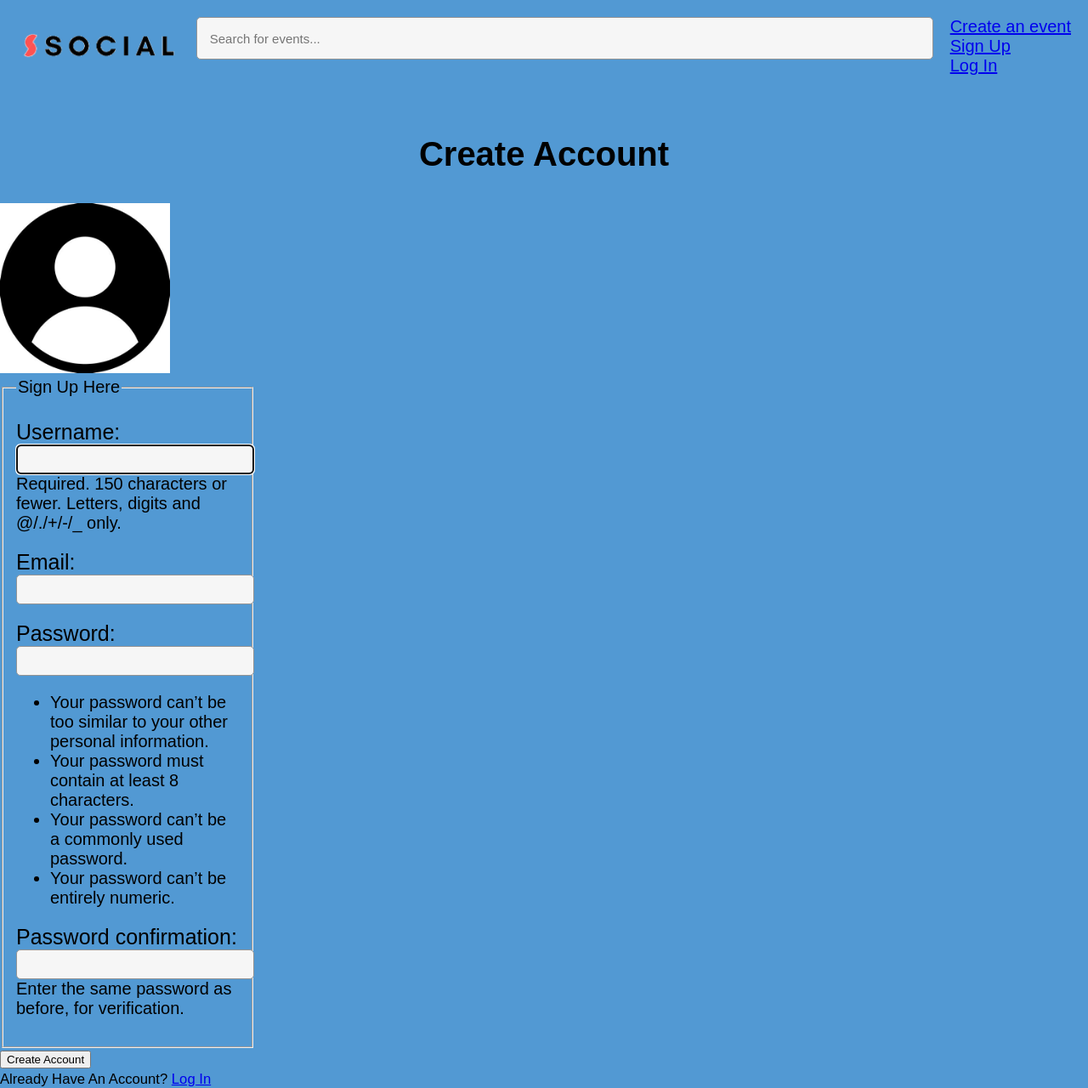
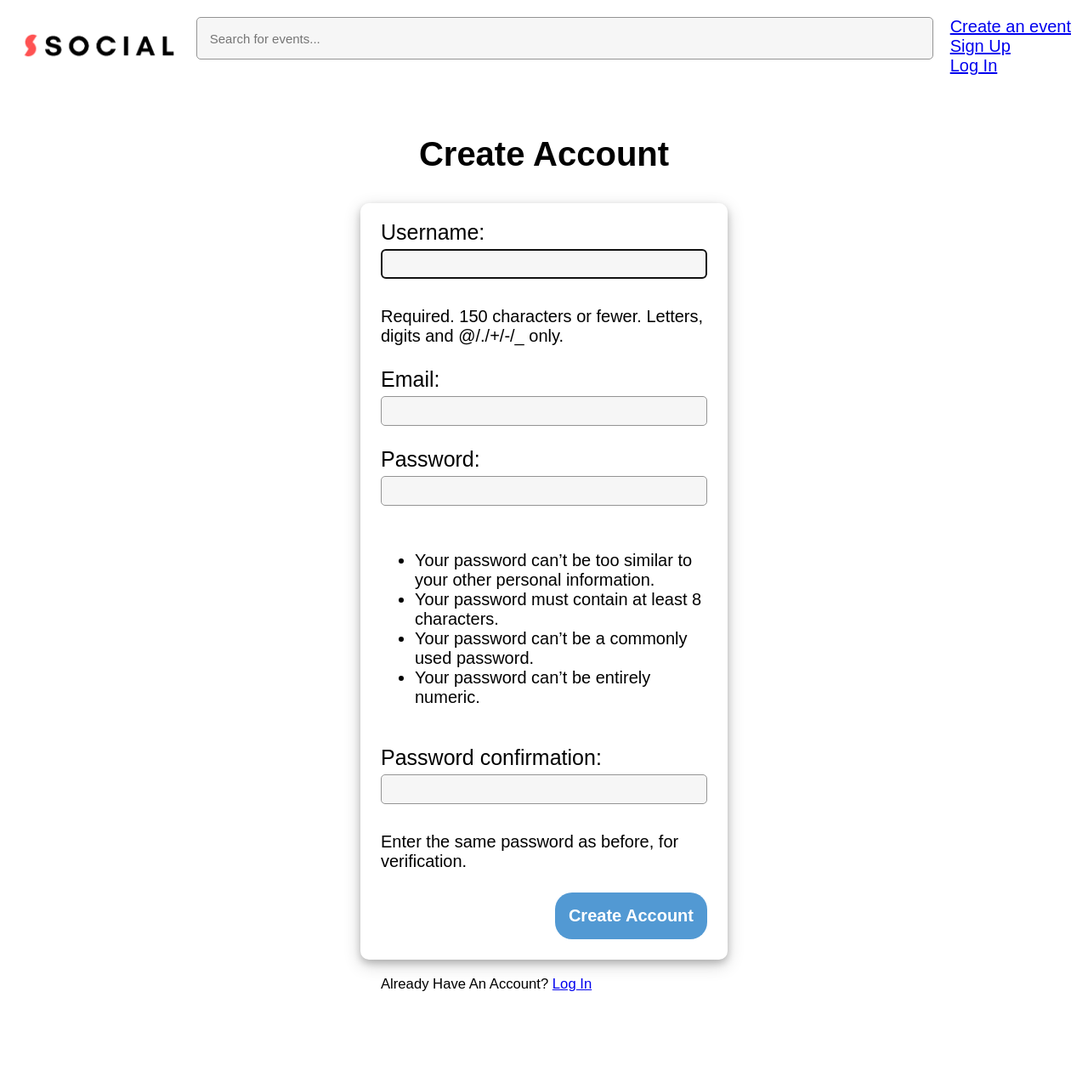
Before and after one commit to JamesDownes5/Social, a Django app: page /signup/ in a window 1280 px wide. Shown: the whole page at 85% size. After the commit the page ends 1166 px from the top, so only its background shows below. Run offline with Django 4.2, Linux system fonts and the light colour scheme.

Commit message:
Beautiful

```diff
--- a/social/core/static/core/style.css
+++ b/social/core/static/core/charles.css
@@ -3,63 +3,11 @@
     --socialRed: #ff5252;
   }
 
-<<<<<<< HEAD
-  .search-box{
-    position: absolute;
-    top: 7%;
-    left: 30%;
-    transform: translate(0%, -50%);
-    background: #ff5252;
-    height: 40px;
-    border-radius: 40px;
-    padding: 10px;
-  }
-
-  .search-box:hover > .search-text{
-    width: 240px;
-    padding: 0 6px;
-  }
-
-  .search-box:hover > .search-button{
-    background: white;
-  }
-
-  .search-button{
-    color: #5299d3;
-    float: right;
-    width: 40px;
-    height: 40px;
-    border-radius: 50%;
-    display: flex;
-    background: #ff5252;
-    justify-content: center;
-    align-items: center;
-  }
-
-  .search-text{
-    border:none;
-    background: none;
-    outline: none;
-    float: none;
-    padding: 0;
-    color: white;
-    font-size: 16px;
-    transition: 0.4s;
-    line-height: 40px;
-    width: 0px;
-
-  }
-
-  body {
-    font-family: Arial, Helvetica, sans-serif;
-    font-size: 20px;
-    background-color: #5299d3;
-=======
   body {
     font-family: Arial, Helvetica, sans-serif;
     font-size: 20px;
     background-color: white;
->>>>>>> origin/charles
+    /* padding-bottom: 100px; */
   }
 
   .border{
@@ -77,23 +25,34 @@
     margin-bottom: 35px;
   }
 
-  form{
-    width: 300px;
-<<<<<<< HEAD
-
-=======
-    margin-left: 150px;
->>>>>>> origin/charles
+  .content-section{
+    display: flex;
+    flex-direction: column;
+    align-items: center;
+    gap: 1rem;
   }
 
-  form label{
+  .content-section > * {
+    width: 30%;
+  }
+
+  .content-section form{
+    display: flex;
+    flex-direction: column;
+    box-shadow: 0 4px 8px 0 rgba(0, 0, 0, 0.2), 0 6px 20px 0 rgba(0, 0, 0, 0.19);
+    padding: 1.5rem;
+    padding-top: 0;
+    border-radius: 10px;
+    gap: 5px;
+  }
+
+  .content-section form label{
     display: flex;
     margin-top: 20px;
     font-size: 25px;
   }
 
-  form input{
-    width: 100%;
+  .content-section form input{
     padding: 8px;
     border:none;
     border: 1px solid rgb(148, 148, 148);
@@ -103,24 +62,21 @@
 
   }
 
-input[type="button"]{
-  width:135px;
-<<<<<<< HEAD
-  height: 20;
-=======
+  .content-section button{
+  width:auto;
   height: auto;
->>>>>>> origin/charles
   margin-top: 20px;
   margin-left: 10px;
   background-color: #5299d3;
   color: white;
   font-size: 20px;
   font-weight: bold;
-<<<<<<< HEAD
-  float: left;
-}
-=======
   float: right;
+  border-radius: 20px;
+  border: 20px;
+  border-color: grey;
+  padding: 1rem;
+  border-width: 50px;
 }
 
   /* button {
@@ -146,4 +102,3 @@ input[type="button"]{
   button:hover {
     transform: scale(0);
   } */
->>>>>>> origin/charles
--- a/social/core/templates/core/create.html
+++ b/social/core/templates/core/create.html
@@ -3,7 +3,7 @@
 
 {% block title %}Create Event{% endblock %}
 {% block imports %}
-<link rel = "stylesheet" href={% static 'core/style.css' %}>
+<link rel = "stylesheet" href={% static 'core/charles.css' %}>
 <script src={% static 'core/script.js'%}></script>
 {% endblock %}
 
--- a/social/core/templates/core/signup.html
+++ b/social/core/templates/core/signup.html
@@ -3,19 +3,15 @@
 
 {% block title %}Sign Up{% endblock title %}
 {% block imports %}
-<link rel="stylesheet" href={% static 'core/style.css' %} />
+<link rel="stylesheet" href={% static 'core/charles.css' %} />
 {% endblock %}
 
 {% block content %}
 <h1>Create Account</h1>
-<img src={% static 'core/user.jpg' %} style="width: 200px;height: auto;">
 <div class="content-section">
     <form method="post">
         {% csrf_token %}
-        <fieldset class="form-group">
-            <legend class="border-bottom mb-4">Sign Up Here</legend>
-            {{ form.as_p}}
-        </fieldset>
+            {{ form }}
         <div class="form-group">
             <button class="btn btn-outline-info" type="submit">Create Account</button>
         </div>
```
Also changed, not shown: social/core/templates/core/login.html (+5 -3 lines).
